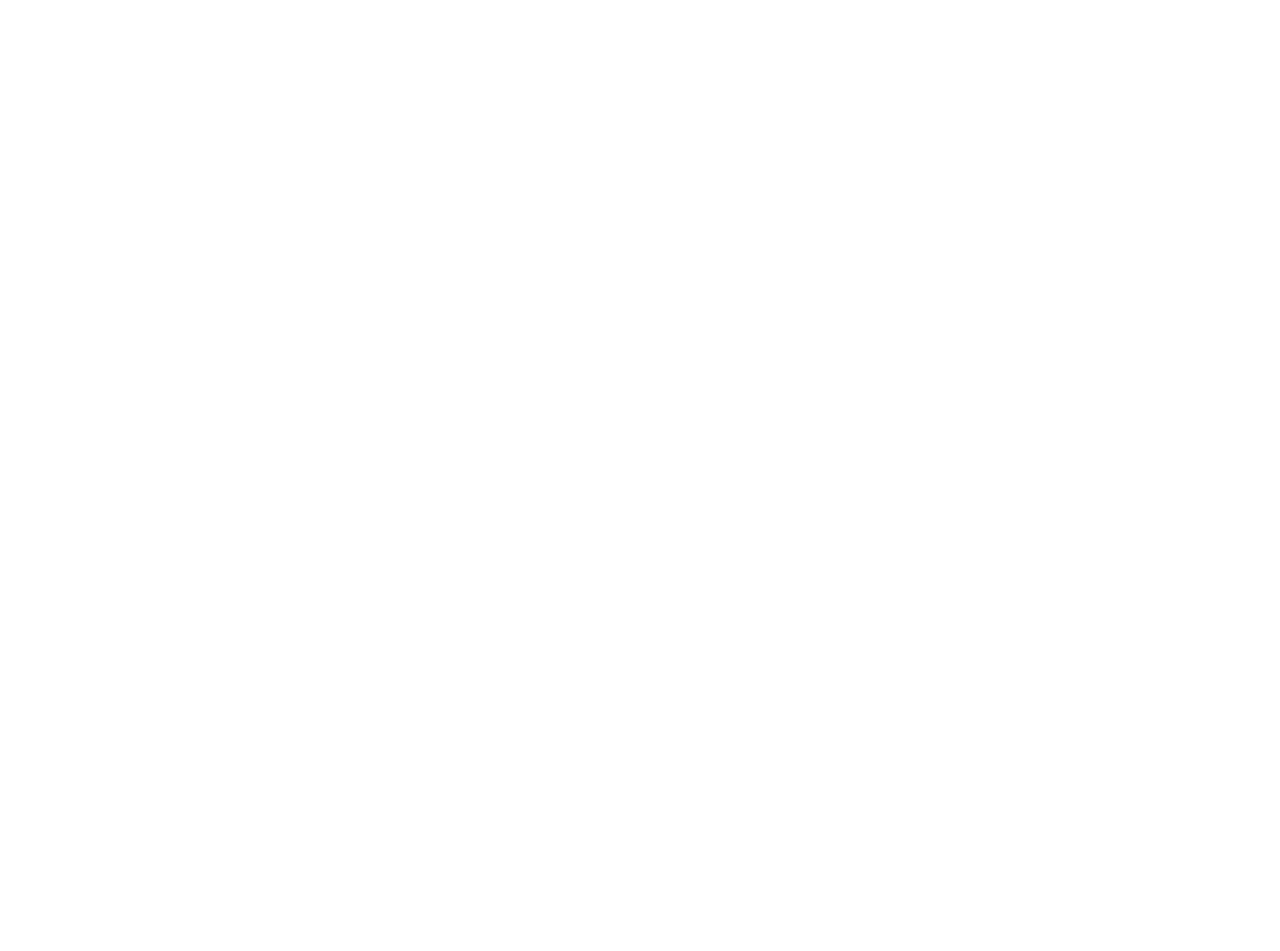
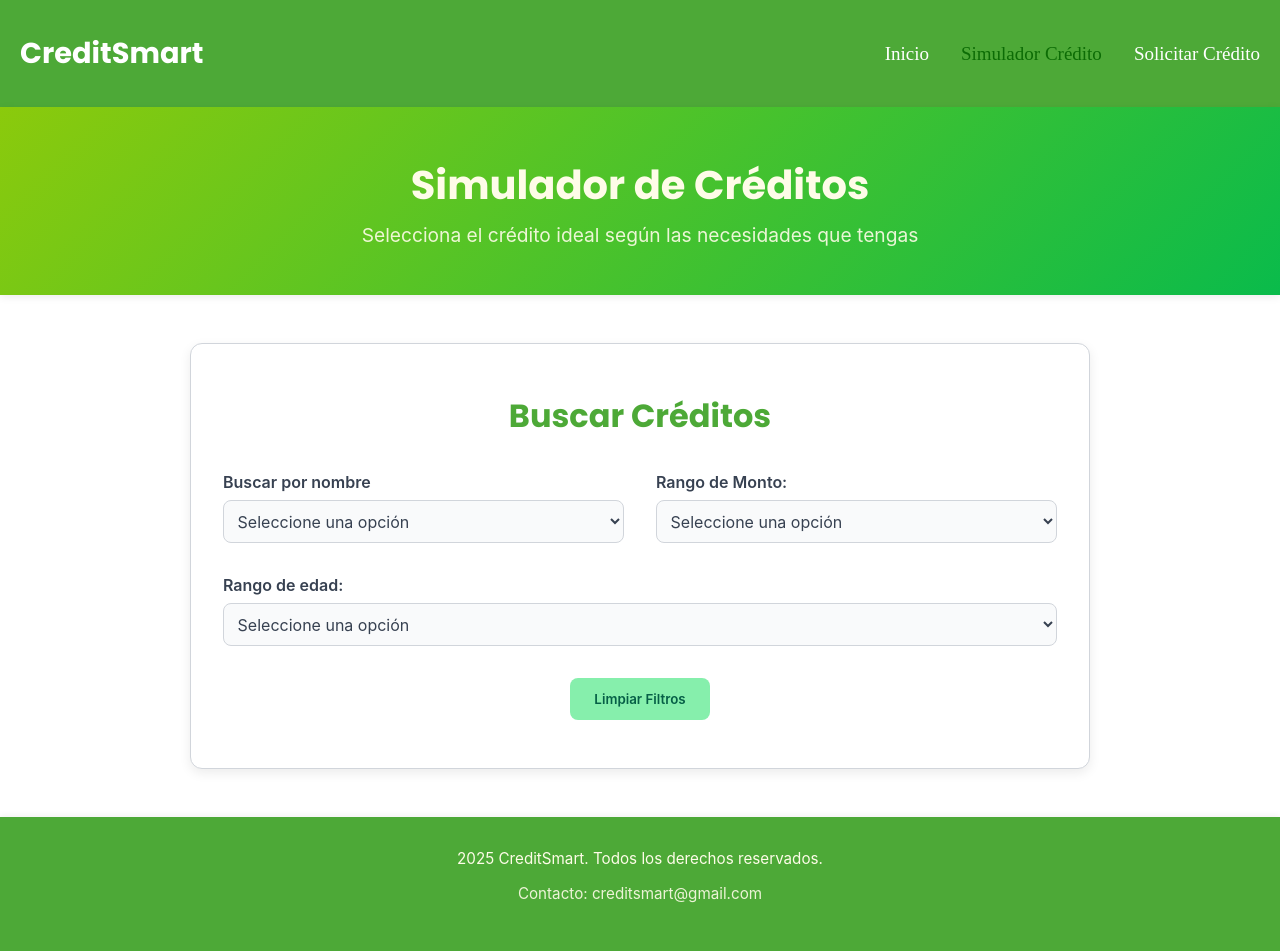
Before and after one commit to Isabela-B07/CreditSmart_IngenieriaWeb1, a plain HTML site: page simulador.html in a window 1280 px wide. Before the commit the page ends 800 px from the top, so only its background shows below. Drawn offline with Linux system fonts and the light colour scheme.

Commit message:
HTML y CSS del Simulador

```diff
--- a/CSS/styles.css
+++ b/CSS/styles.css
@@ -32,7 +32,7 @@ header {
 .logo {
   font-size: 1.8rem;
   font-weight: bold;
-  color: White;
+  color: white;
   font-family: "Poppins", sans-serif;
 }
 
@@ -43,7 +43,7 @@ header {
 }
 
 .menu a {
-  color:white;
+  color: white;
   text-decoration: none;
   font-weight: 500;
   font-size: 19px;
@@ -55,7 +55,7 @@ header {
   color: #0c6c05;
 }
 
-/* BANNER PRINCIPAL - HERO} */
+/* BANNER PRINCIPAL - HERO */
 .hero {
   background: linear-gradient(135deg, #8bca0c 0%, #0abb4b 100%);
   color: #fefce8;
@@ -160,22 +160,35 @@ header {
   font-size: 1.1rem;
 }
 
-/* BOTÓN */
+/* BOTONES GENERALES */
+.btn-primary,
+.btn-secondary {
+  padding: 0.8rem 1.5rem;
+  border-radius: 8px;
+  font-weight: 600;
+  font-family: 'Inter', sans-serif;
+  cursor: pointer;
+  transition: background-color 0.3s;
+  border: none;
+}
+
 .btn-primary {
   background-color: #4da937;
   color: white;
-  cursor: pointer;
-  width: 100%;
-  border: none;
-  padding: 0.8rem;
-  border-radius: 8px;
-  font-weight: 600;
-  transition: background-color 0.3s;
-  font-family: 'Inter', sans-serif;
 }
 
 .btn-primary:hover {
   background-color: #3b8c2c; /* Verde más oscuro al pasar el mouse */
+}
+
+.btn-secondary {
+  background-color: #86efac;
+  color: #065f46;
+}
+
+.btn-secondary:hover {
+  background-color: #4da937; /* Verde medio al pasar el mouse */
+  color: white;
 }
 
 /* FOOTER PERSONALIZADO */
@@ -204,3 +217,71 @@ header {
   color: #fefce8;
   opacity: 0.9;
 }
+
+/*--------------------------------SIMULADOR------------------------------------*/
+/* SECCIÓN DEL SIMULADOR RECUADRO*/
+.simulador-filtros {
+  background-color: #ffffff;
+  border: 1px solid #d1d5db;
+  border-radius: 12px;
+  box-shadow: 0 4px 12px rgba(0, 0, 0, 0.08); /* Sombra suave */
+  padding: 3rem 2rem;
+  max-width: 900px;
+  margin: 3rem auto;
+  text-align: center;
+}
+
+/* TÍTULO DEL SIMULADOR */
+.simulador-filtros h3 {
+  font-family: 'Poppins', sans-serif;
+  font-size: 2rem;
+  color: #4da937; /* Verde medio */
+  margin-bottom: 2rem;
+}
+
+/* FORMULARIO DE FILTROS */
+.form-filtros .contenedor {
+  display: flex;
+  flex-wrap: wrap;
+  justify-content: center;
+  gap: 2rem;
+  margin-bottom: 2rem;
+}
+
+/* BLOQUES DE FILTRO */
+.seccion {
+  flex: 1 1 280px;
+  display: flex;
+  flex-direction: column;
+  align-items: flex-start;
+}
+
+.seccion label {
+  font-family: 'Inter', sans-serif;
+  font-weight: 600;
+  margin-bottom: 0.5rem;
+  color: #374151;
+}
+
+/* SELECT */
+.seccion select {
+  width: 100%;
+  padding: 0.6rem;
+  border: 1px solid #d1d5db; /* Borde gris claro */
+  border-radius: 8px;
+  font-family: 'Inter', sans-serif;
+  font-size: 1rem;
+  background-color: #f9fafb;
+  color: #374151;
+  transition: border-color 0.3s;
+}
+
+.seccion select:focus {
+  border-color: #4da937; /* Verde medio al enfocar */
+  outline: none;
+}
+
+/* BOTÓN LIMPIAR FILTROS */
+.boton-filtros {
+  text-align: center;
+}
--- a/simulador.html
+++ b/simulador.html
@@ -0,0 +1,98 @@
+<!DOCTYPE html>
+<html lang="es">
+<head>
+  <meta charset="UTF-8" />
+  <meta name="viewport" content="width=device-width, initial-scale=1.0" />
+  <title>Simulador</title>
+  <!-- Para enlazar el archivo de estilos -->
+  <link rel="stylesheet" href="css/styles.css" />
+</head>
+<body>
+
+  <!-- ENCABEZADO Y NAVEGACIÓN -->
+  <header>
+    <div class="encabezado"> <!-- Contenedor, agrupa logo y menú -->
+      <h1 class="logo">CreditSmart</h1> <!-- Falta ponerle logo -->
+      <nav>
+        <ul class="menu">
+          <li><a href="index.html">Inicio</a></li>
+          <li><a href="simulador.html" class="active">Simulador Crédito</a></li>
+          <li><a href="solicitar.html">Solicitar Crédito</a></li>
+        </ul>
+      </nav>
+    </div>
+  </header>
+
+    <!-- BANNER PRINCIPAL -->
+    <!-- Hero (mensaje introductorio) -->
+    <section class="hero"> <!-- Representa la sección del hero-->
+      <div class="container">
+        <h2>Simulador de Créditos</h2>
+        <p>Selecciona el crédito ideal según las necesidades que tengas</p>
+      </div>
+    </section>
+
+  <!-- FORMULARIO DE FILTROS -->
+  <main>
+    <section class="simulador-filtros">
+      <h3>Buscar Créditos</h3>
+
+      <form class="form-filtros"> <!-- Define un formulario HTML-->
+        <div class="contenedor"> <!-- Agrupa elementos dentro del formulario -->
+
+          <!-- Sección 1 -->
+          <div class="seccion">
+            <label for="nombre">Buscar por nombre</label> <!-- Etiqueta que le dice al usuario que debe hacer -->
+            <select id="nombre"> <!-- id que vincula el texco con ese campo-->
+              <option value="">Seleccione una opción</option>
+              <option value="libre">Crédito Libre Inversión</option>
+              <option value="vivienda">Crédito de Vivienda</option>
+              <option value="vehicular">Crédito Vehícular</option>
+              <option value="agropecuario">Crédito Agropecuario</option>
+              <option value="educativo">Crédito Educativo</option>
+              <option value="empresarial">Crédito Empresarial</option>
+            </select>
+          </div>
+
+          <!-- Sección 2 -->
+          <div class="seccion">
+            <label for="monto">Rango de Monto:</label>
+            <select id="monto">
+              <option value="">Seleccione una opción</option>
+              <option value="100">$100.000 - $900.000</option>
+              <option value="millon">$1.000.000</option>
+              <option value="millones">$2.000.000 - $90.000.000</option>
+            </select>
+          </div>
+
+          <!-- Sección 3 -->
+          <div class="seccion">
+            <label for="edad">Rango de edad:</label>
+            <select id="edad">
+              <option value="">Seleccione una opción</option>
+              <option value="18-30">18–30</option>
+              <option value="31-45">31–45</option>
+              <option value="46-60">46–60</option>
+            </select>
+          </div>
+
+        </div>
+
+        <!-- BOTÓN LIMPIAR FILTROS -->
+        <div class="boton-filtros">
+          <button type="reset" class="btn-secondary">Limpiar Filtros</button>
+        </div>
+      </form>
+    </section>
+  </main>
+
+  <!-- FOOTER -->
+  <footer class="footer"> <!-- Etiqueta semántica que indica pie de página -->
+    <div class="footer-container">
+      <p>2025 CreditSmart. Todos los derechos reservados.</p>
+      <p class="contacto">Contacto: creditsmart@gmail.com</p>
+    </div>
+  </footer>
+
+</body>
+</html>
```
